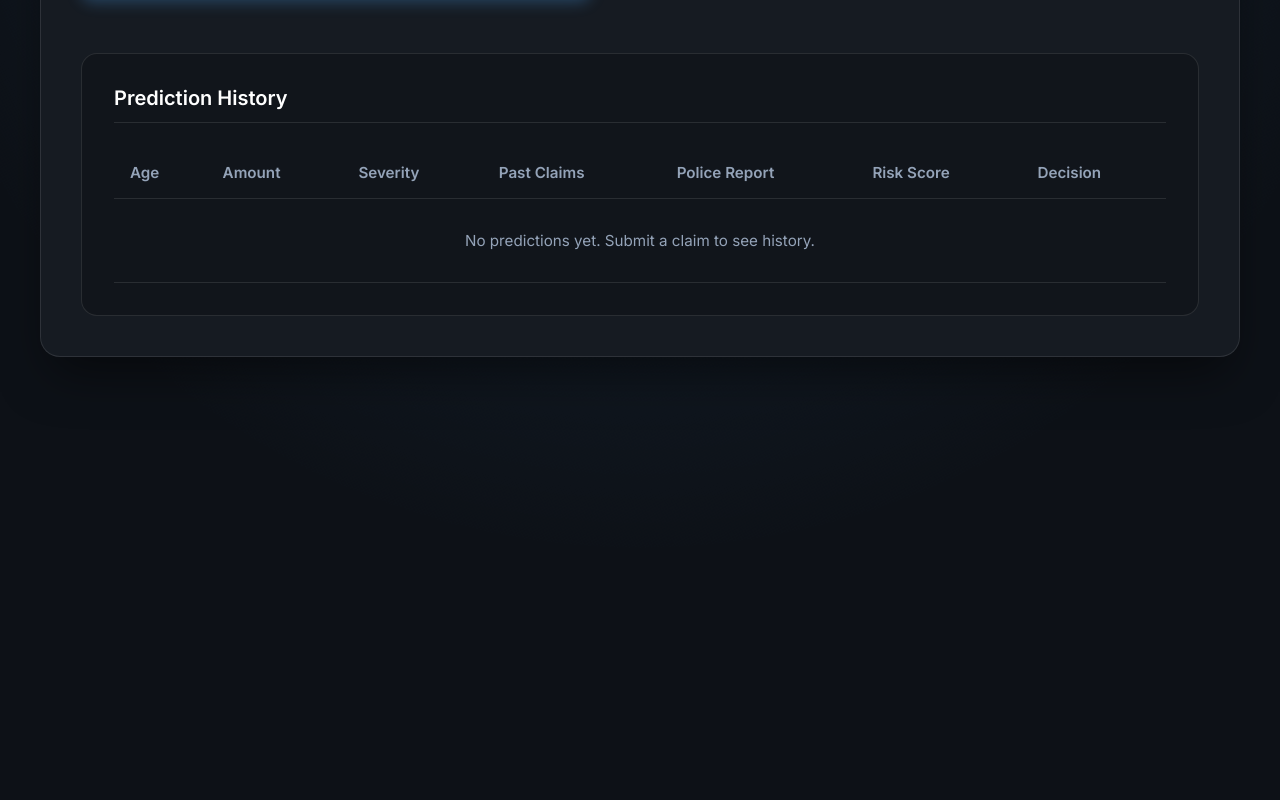
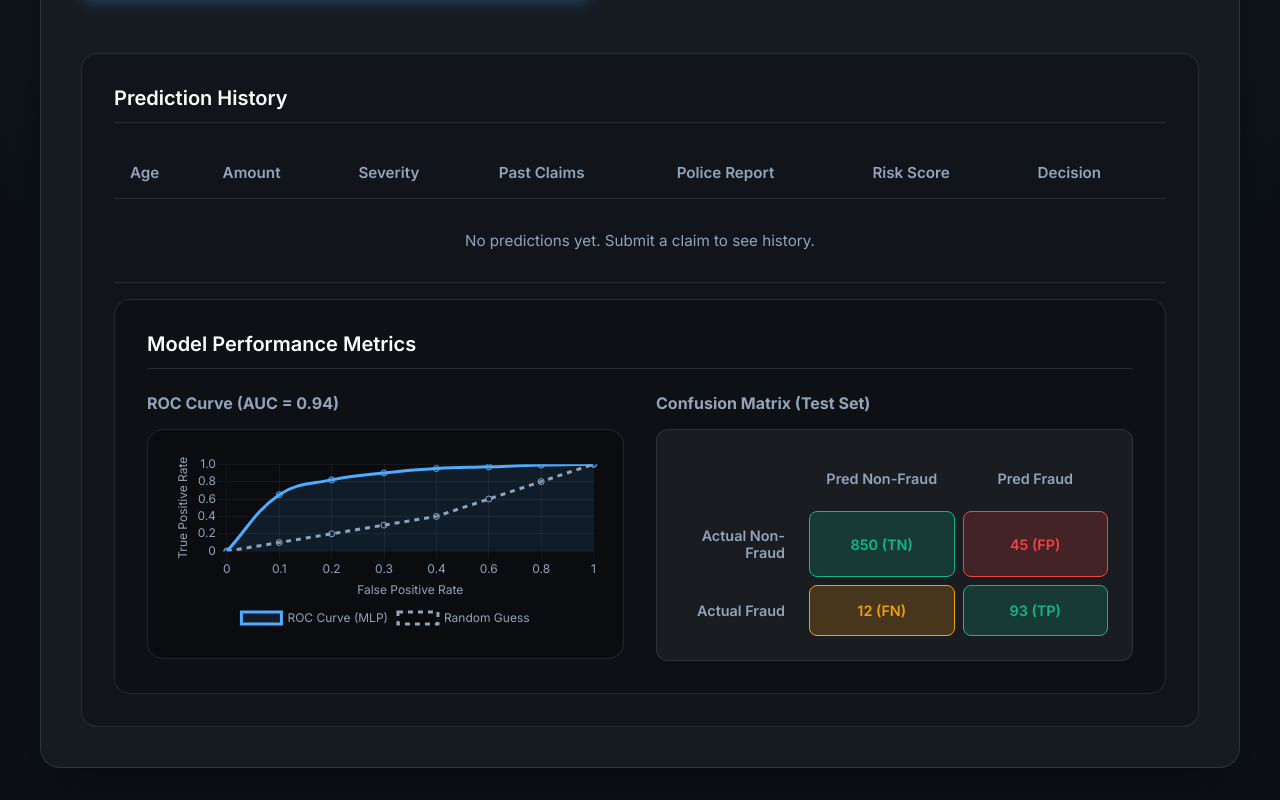
Before and after one commit to nivethag0506/deepguard-ai, a plain HTML site: page index.html in a window 1280 px wide. Shown: the part 595-1395 px from the top of the page. Before the commit the page ends 984 px from the top, so only its background shows below. Drawn offline with nearby package versions, Linux system fonts and the light colour scheme.

Commit message:
Add files via upload

```diff
--- a/index.html
+++ b/index.html
@@ -157,6 +157,32 @@
                     </tbody>
                 </table>
             </div>
+        <section class="performance-section full-width">
+            <h2>Model Performance Metrics</h2>
+            <div class="metrics-grid">
+                <div class="roc-container metric-box">
+                    <h3>ROC Curve (AUC = 0.94)</h3>
+                    <div class="chart-container chart-small">
+                        <canvas id="rocChart"></canvas>
+                    </div>
+                </div>
+                <div class="confusion-container metric-box">
+                    <h3>Confusion Matrix (Test Set)</h3>
+                    <div class="matrix">
+                        <div class="matrix-cell header-col"></div>
+                        <div class="matrix-cell header-col">Pred Non-Fraud</div>
+                        <div class="matrix-cell header-col">Pred Fraud</div>
+
+                        <div class="matrix-cell header-row">Actual Non-Fraud</div>
+                        <div class="matrix-cell value true-negative">850 (TN)</div>
+                        <div class="matrix-cell value false-positive">45 (FP)</div>
+
+                        <div class="matrix-cell header-row">Actual Fraud</div>
+                        <div class="matrix-cell value false-negative">12 (FN)</div>
+                        <div class="matrix-cell value true-positive">93 (TP)</div>
+                    </div>
+                </div>
+            </div>
         </section>
     </div>
 
@@ -238,6 +264,18 @@
         th { color: var(--text-secondary); font-weight: 600; }
         .empty-row td { text-align: center; color: var(--text-secondary); padding: 2rem; }
 
+        .performance-section { background: rgba(0, 0, 0, 0.2); border-radius: 16px; padding: 2rem; border: 1px solid var(--surface-border); }
+        .metrics-grid { display: grid; grid-template-columns: 1fr 1fr; gap: 2rem; }
+        .metric-box h3 { font-size: 1rem; color: var(--text-secondary); margin-bottom: 1rem; }
+        .matrix { display: grid; grid-template-columns: 120px 1fr 1fr; gap: 0.5rem; background: var(--surface); padding: 1.5rem; border-radius: 12px; border: 1px solid var(--surface-border); }
+        .matrix-cell { padding: 1rem; border-radius: 8px; text-align: center; font-size: 0.9rem; display: flex; align-items: center; justify-content: center; }
+        .matrix-cell.header-col { color: var(--text-secondary); font-weight: 600; }
+        .matrix-cell.header-row { color: var(--text-secondary); font-weight: 600; text-align: right; justify-content: flex-end; }
+        .true-negative { background: rgba(16, 185, 129, 0.2); color: var(--success); border: 1px solid var(--success); font-weight: 600; }
+        .true-positive { background: rgba(16, 185, 129, 0.2); color: var(--success); border: 1px solid var(--success); font-weight: 600; }
+        .false-positive { background: rgba(239, 68, 68, 0.2); color: var(--danger); border: 1px solid var(--danger); font-weight: 600; }
+        .false-negative { background: rgba(245, 158, 11, 0.2); color: var(--warning); border: 1px solid var(--warning); font-weight: 600; }
+
         .hidden { display: none !important; }
         .loader-spinner { width: 20px; height: 20px; border: 3px solid rgba(0,0,0,0.3); border-radius: 50%; border-top-color: #000; animation: spin 1s ease-in-out infinite; }
         @keyframes spin { to { transform: rotate(360deg); } }
```
